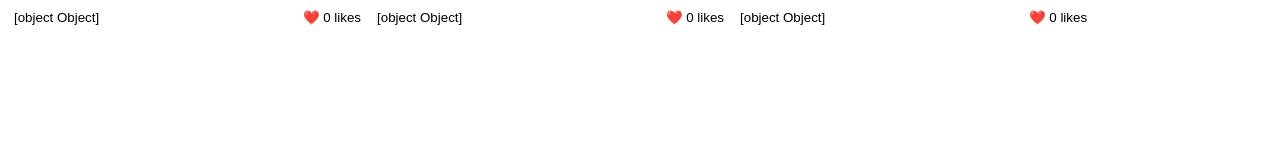
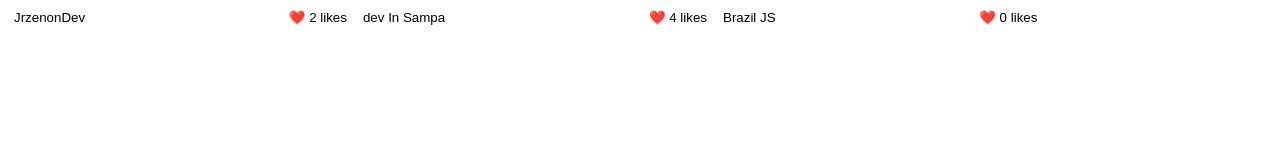
Before and after one commit to JrzenonDev/mini-render-js, a plain HTML site: page index.html in a window 1280 px wide. Drawn offline with Linux system fonts and the light colour scheme.

Commit message:
chore: criando lógica de atualização de likes dinâmicamente, atualização de dados

```diff
--- a/index.html
+++ b/index.html
@@ -12,20 +12,16 @@
 
   <main class="tela"></main>
 
-
-
-
-
   <script>
 
   const channels = [
     {
       name: 'JrzenonDev',
-      likes: 0,
+      likes: 2,
     },
     {
       name: 'dev In Sampa',
-      likes: 0,
+      likes: 4,
     },
     {
       name: 'Brazil JS',
@@ -33,17 +29,30 @@
     }
   ];
 
+  function handleLike(channelName) {
+    channels.forEach((currentChannel) => {
+      if(channelName === currentChannel.name) {
+        console.log('Atuliza os dados do: ', channelName);
+        currentChannel.likes = currentChannel.likes + 1;
+      }
+    });
+    render();
+  }
+
   const buttonTemplate = function (channel) {
     return `
-        <button class="botaoDeLike">
+      <button class="botaoDeLike" onclick="handleLike('${channel.name}')">
         <span class="owner">
-            ${channel}
+          ${channel.name}
         </span>
-          ❤️
-          <span class="contador">0 likes</span>
+        <span class="contador">
+          ❤️ ${channel.likes} likes
+        </span>
       </button>
     `;
   }
+
+  // Lógica de renderização
 
   function render() {
     console.log('[render]');
```
Lines whose indentation alone changed are shown as unchanged.
